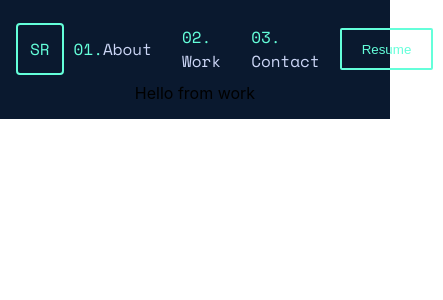
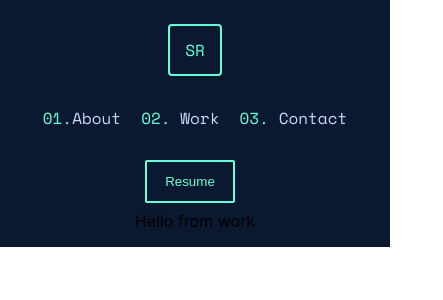
Before and after one commit to Sehbaz/portfolio-v1, a React (Create React App) app: page / in a window 390 px wide. Shown: the top 300 px of the page, 443 px wide, since content can reach past the window. Built offline with nearby package versions, Linux system fonts and the light colour scheme.

Commit message:
header section made responsive

```diff
--- a/src/App.js
+++ b/src/App.js
@@ -1,6 +1,6 @@
 import logo from "./logo.svg";
 import "./App.css";
-import Work from "./components/Work";
+import Work from "./components/Work/Work";
 import Header from "./components/Header/Header";
 
 function App() {
--- a/src/components/Header/Header.css
+++ b/src/components/Header/Header.css
@@ -13,7 +13,6 @@
 
 .linkContainer {
     display: flex;
-
     align-items: center;
 }
 
@@ -26,6 +25,7 @@
 .navLink:hover {
     border: 2px dashed #64ffda;
     color: #64ffda;
+    cursor: pointer;
 }
 
 .greenText {
@@ -33,25 +33,48 @@
 }
 
 .navButton {
-    padding: 10px 20px;
+    padding: 12px 18px;
     margin-right: 10px;
     color: #64ffda;
     border: 2px solid #64ffda;
     border-radius: 2px;
     background: none;
-    height: 5vh;
+
 }
 
 .navButton:hover {
     background-color: rgba(100, 255, 218, 0.1);
+    cursor: pointer;
 }
 
 .mainLogo {
     border: 2px solid #64ffda;
-    padding: 12px;
+    padding: 12px 15px;
     border-radius: 4px;
 }
 
 .mainLogo:hover {
     background-color: rgba(100, 255, 218, 0.1);
+    cursor: pointer;
 }
+
+@media only screen and (max-width: 768px) {
+    .header-contanier {
+        flex-direction: column;
+        height: 100%;
+    }
+
+    .linkContainer {
+        flex-wrap: wrap;
+        margin-top: 10px;
+        justify-content: center;
+    }
+
+    .navLink {
+        margin: 10px 0px;
+    }
+
+    .navButton {
+        margin-top: 10px;
+    }
+}
```
Also changed, not shown: src/components/Work/Work.js (renamed from src/components/Work.js).
